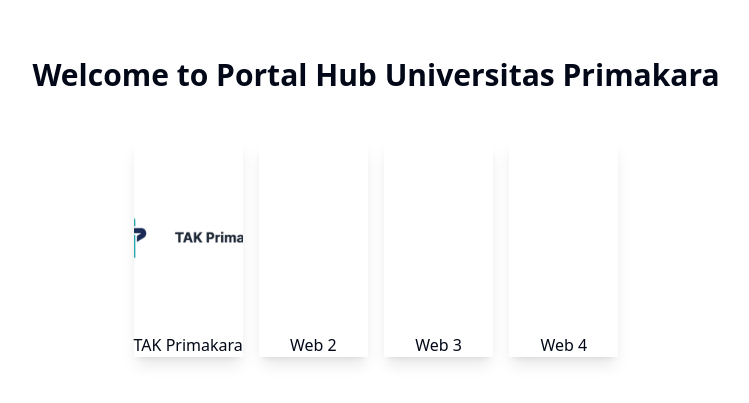
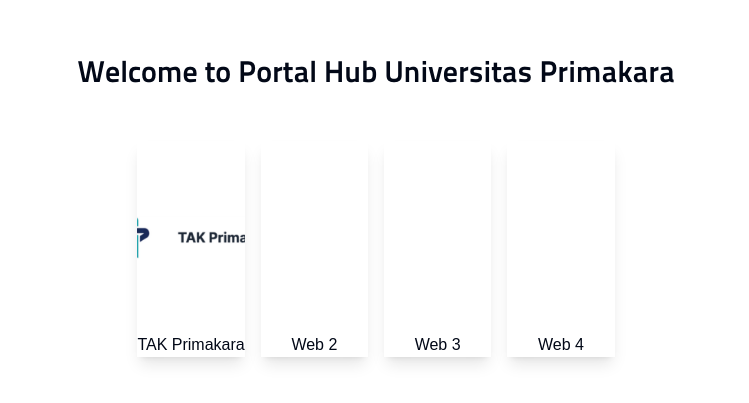
Before and after one commit to satyarrr/client-tak-primakara, a Next.js app: page / in a window 1280 px wide. Shown: the part 185-588 px from the top of the page, without its empty margins (264-1013 px from the left). Built offline with nearby package versions, Linux system fonts and the light colour scheme; a web font is replaced by a local one.

Commit message:
use custom font

```diff
--- a/app/globals.css
+++ b/app/globals.css
@@ -2,8 +2,7 @@
 @tailwind components;
 @tailwind utilities;
 
-@layer base {
-  @font-face {
+/* @font-face {
   font-family: "XDPrime";
   src: url("/fonts/XDPrime-Regular.otf") format("opentype");
   font-weight: normal;
@@ -14,10 +13,11 @@
   src: url("/fonts/XDPrime-Bold.otf") format("opentype");
   font-weight: bold;
   font-style: normal;
-  }
+} */
 
+@layer base {
   :root {
-    --font-xdprime: "XDPrime", sans-serif;
+    /* --font-xdprime: "XDPrime", sans-serif; */
     --background: 0 0% 100%;
     --foreground: 222.2 84% 4.9%;
 
--- a/app/layout.js
+++ b/app/layout.js
@@ -2,18 +2,22 @@ import { Inter } from "next/font/google";
 import "./globals.css";
 import localFont from "next/font/local";
 
-// const xdprime = localFont({
-//   src:[{
-//     path:"../../public/fonts/XDPrime-Regular.otf",
-//     weight: "700"
-//   }
+const XDPrime = localFont({
+  src: [
+    {
+      path: "../public/fonts/XDPrime-Regular.otf",
+      weight: "400",
+    },
+    {
+      path: "../public/fonts/XDPrime-Bold.otf",
+      weight: "700",
+    },
+  ],
+  display: "swap",
+  variable: "--font-xdprime",
+});
 
-//   ] ,
-
-//   variable: "--font-xdprime",
-// });
-
-const inter = Inter({ subsets: ["latin"] });
+const inter = Inter({ subsets: ["latin"], variable: "--font-inter" });
 
 export const metadata = {
   title: "Create Next App",
@@ -23,7 +27,13 @@ export const metadata = {
 export default function RootLayout({ children }) {
   return (
     <html lang="en">
-      <body className={inter.variable}>{children}</body>
+      {/*
+        1. Initialize the global variable into css
+        2. Add font-sans class to apply the custom font-family
+      */}
+      <body className={`${XDPrime.variable} ${inter.variable} font-sans`}>
+        {children}
+      </body>
     </html>
   );
 }
--- a/tailwind.config.js
+++ b/tailwind.config.js
@@ -27,7 +27,7 @@ module.exports = {
     },
     extend: {
       fontFamily: {
-        xdprime: ["var(--font-xdprime)"],
+        sans: ["var(--font-xdprime)", "sans-serif"],
         // mono: ["Roboto Mono", "monospace"],
       },
 
```
Lines whose indentation alone changed are shown as unchanged.
